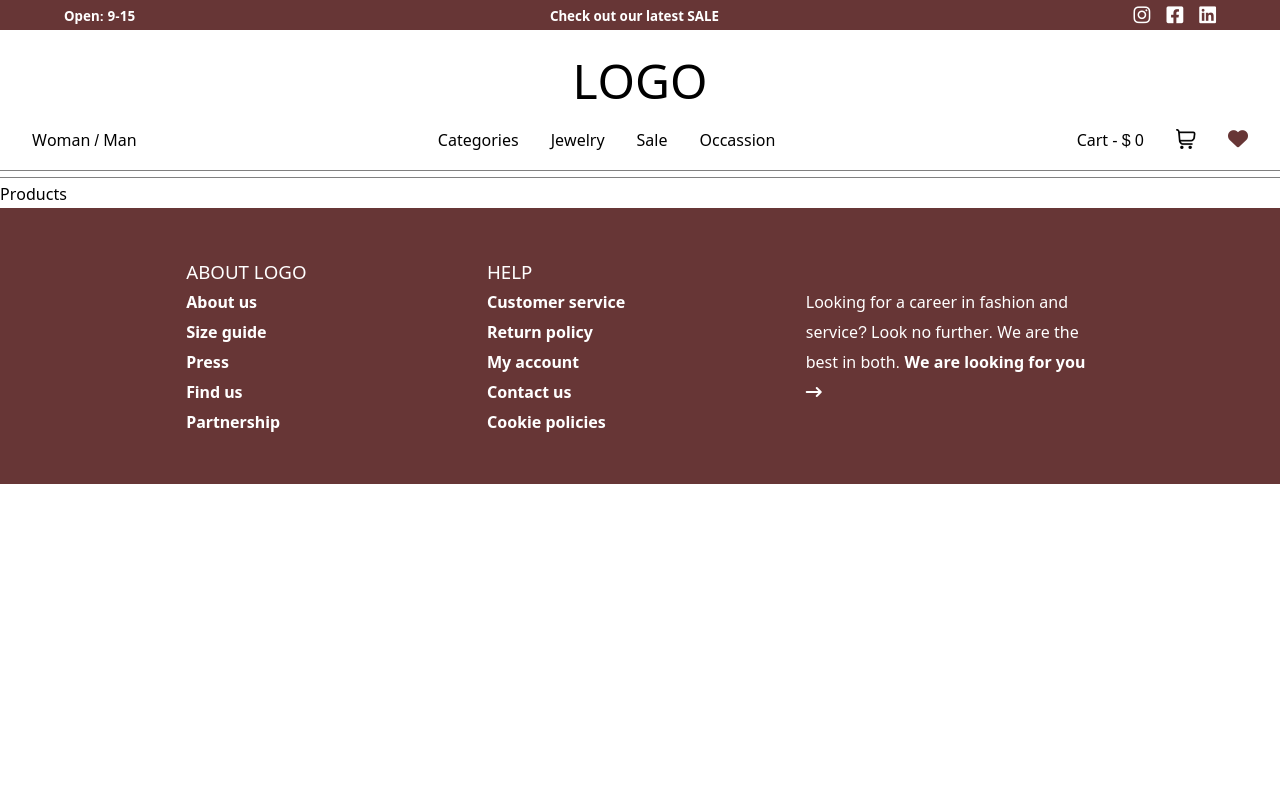
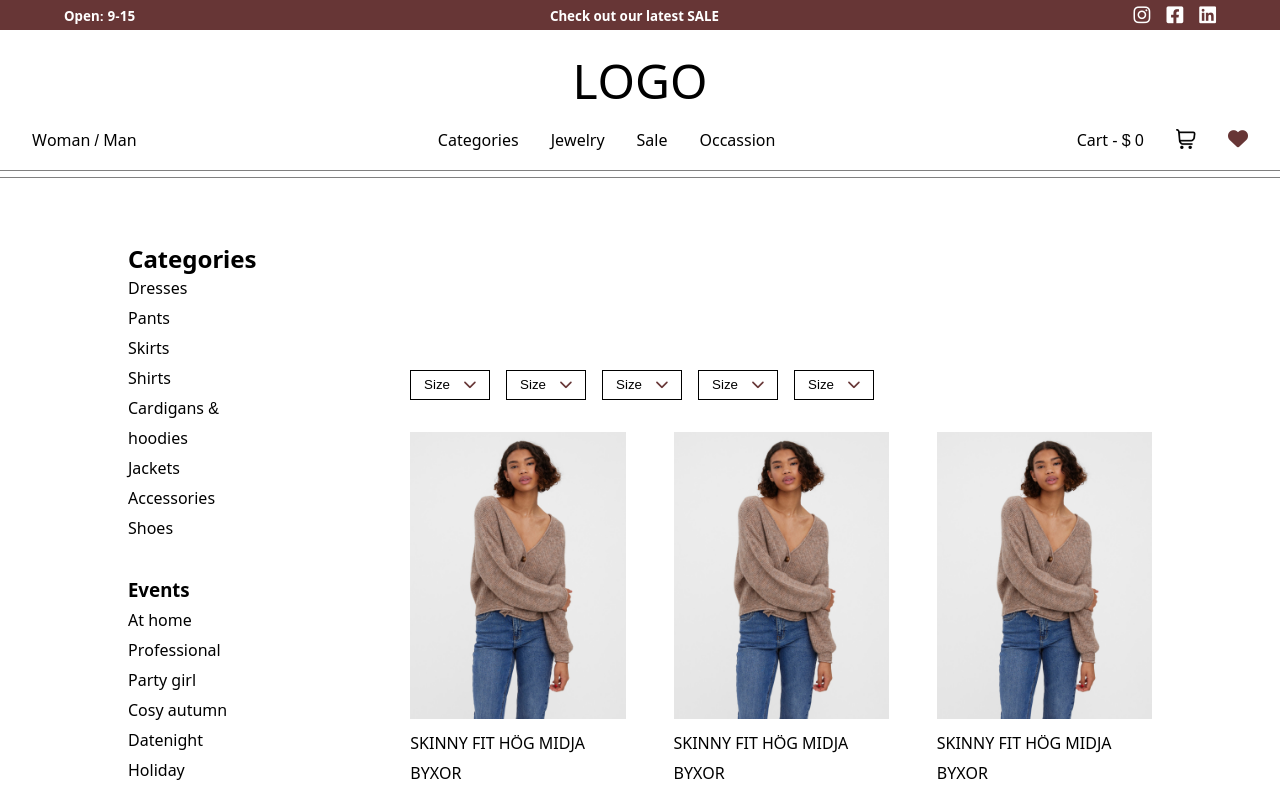
Before and after one commit to saraohman97/logo, a React (Create React App) app: page /products in a window 1280 px wide. Shown: the top 795 px of the page. Built offline with nearby package versions, Linux system fonts and the light colour scheme.

Commit message:
Groundwork for productsView

```diff
--- a/src/App.css
+++ b/src/App.css
@@ -17,6 +17,9 @@ body {
 a {
     color: black;
     text-decoration: none;
+}
+.brown {
+    color: var(--clr-brown);
 }
 
 
@@ -251,3 +254,46 @@ a {
 .showcase-3 img {
     width: 85vh;
 }
+
+
+
+/* ---------------PRODUCTS VIEW------------------ */
+.products-view {
+    width: 80%;
+    margin: 5% auto;
+}
+.products-view .container {
+    display: flex;
+    justify-content: space-between;
+    gap: 15%;
+}
+.products-view .container .sidebar li {
+    list-style: none;
+}
+.products-view .container .sidebar h3 {
+    margin-top: 2rem;
+}
+.products-view .container .products {
+    display: grid;
+    grid-template-columns: 1fr 1fr 1fr;
+    gap: 3rem;
+}
+.products-view .container .products img {
+    width: 100%;
+}
+
+.btn-filter {
+    border: 1px solid black;
+    min-width: 5rem;
+    padding: .4rem .8rem;
+    background-color: white;
+    display: flex;
+    align-items: center;
+    justify-content: space-between;
+}
+.products-view .container .header {
+    margin-block: 8rem 2rem;
+    display: flex;
+    flex-wrap: wrap;
+    gap: 1rem;
+}
--- a/src/App.js
+++ b/src/App.js
@@ -3,8 +3,8 @@ import { Routes, Route } from 'react-router-dom'
 import TopNavbar from './components/TopNavbar';
 import Navbar from './components/Navbar';
 import Home from './views/Home'
-import Products from './views/Products'
 import Footer from './components/Footer';
+import ProductsView from './views/ProductsView';
 
 function App() {
   return (
@@ -14,7 +14,7 @@ function App() {
 
       <Routes>
         <Route path='/' element={ <Home /> } />
-        <Route path='/products' element={ <Products /> } />
+        <Route path='/products' element={ <ProductsView /> } />
       </Routes>
 
       <Footer />
--- /dev/null
+++ b/src/components/Item.js
@@ -0,0 +1,14 @@
+import React from 'react'
+import test from '../imgs/test.jpg'
+
+const Item = () => {
+  return (
+    <div className='item'>
+        <img src={test} alt="" />
+        <p>SKINNY FIT HÖG MIDJA BYXOR</p>
+        <p className='brown'>449.95 KR</p>
+    </div>
+  )
+}
+
+export default Item
--- a/src/views/Products.js
+++ /dev/null
@@ -1,9 +0,0 @@
-import React from 'react'
-
-const Products = () => {
-  return (
-    <div>Products</div>
-  )
-}
-
-export default Products
--- /dev/null
+++ b/src/views/ProductsView.js
@@ -0,0 +1,62 @@
+import React from 'react'
+import { Link } from 'react-router-dom'
+import Item from '../components/Item'
+
+const ProductsView = () => {
+  return (
+    <div className='products-view'>
+        <div className="container">
+            {/* ---------SIDEBAR------- */}
+            <ul className="sidebar">
+                <h2>Categories</h2>
+                <li><Link to='/products'>Dresses</Link></li>
+                <li><Link to='/products'>Pants</Link></li>
+                <li><Link to='/products'>Skirts</Link></li>
+                <li><Link to='/products'>Shirts</Link></li>
+                <li><Link to='/products'>Cardigans & hoodies</Link></li>
+                <li><Link to='/products'>Jackets</Link></li>
+                <li><Link to='/products'>Accessories</Link></li>
+                <li><Link to='/products'>Shoes</Link></li>
+
+                <h3>Events</h3>
+                <li><Link to='/products'>At home</Link></li>
+                <li><Link to='/products'>Professional</Link></li>
+                <li><Link to='/products'>Party girl</Link></li>
+                <li><Link to='/products'>Cosy autumn</Link></li>
+                <li><Link to='/products'>Datenight</Link></li>
+                <li><Link to='/products'>Holiday</Link></li>
+            </ul>
+
+            {/* ---------CONTENT------- */}
+            <div className="content">
+                <div className="header">
+                    <button className='btn-filter'>Size <i className="fa-solid fa-chevron-down brown"></i></button>
+                    <button className='btn-filter'>Size <i className="fa-solid fa-chevron-down brown"></i></button>
+                    <button className='btn-filter'>Size <i className="fa-solid fa-chevron-down brown"></i></button>
+                    <button className='btn-filter'>Size <i className="fa-solid fa-chevron-down brown"></i></button>
+                    <button className='btn-filter'>Size <i className="fa-solid fa-chevron-down brown"></i></button>
+                </div>
+
+                <div className="products">
+                    <Item />
+                    <Item />
+                    <Item />
+                    <Item />
+                    <Item />
+                    <Item />
+                    <Item />
+                    <Item />
+                    <Item />
+                    <Item />
+                    <Item />
+                    <Item />
+                    <Item />
+                </div>
+            </div>
+
+        </div>
+    </div>
+  )
+}
+
+export default ProductsView
```
